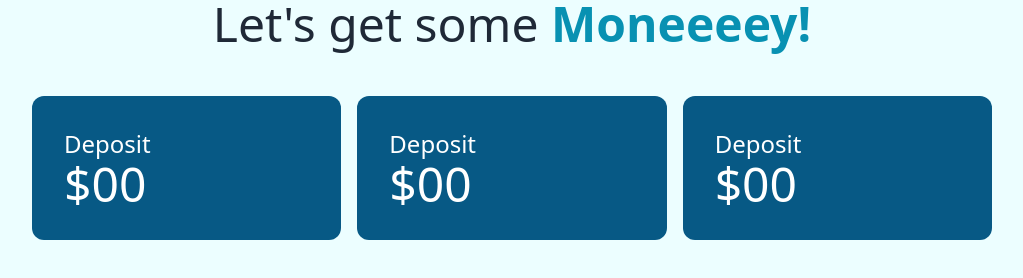
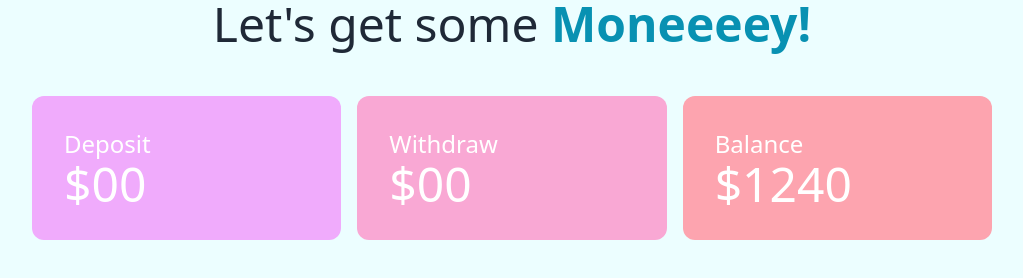
Before and after one commit to T-ahiti/module-26, a plain HTML site: page bank.html in a window 1280 px wide. Shown: the whole page, without its empty margins (128-1151 px from the left). Drawn offline with nearby package versions, Linux system fonts and the light colour scheme.

Commit message:
bg added

```diff
--- a/bank.html
+++ b/bank.html
@@ -21,24 +21,28 @@
 
                 <div class="grid grid-cols-3 gap-4 w-9/12 mx-auto text-white">
 
-                   <div class="bg-sky-800 p-8 rounded-xl">
+                   <div class="bg-fuchsia-300 p-8 rounded-xl">
                       <h4 class="text-2xl">Deposit</h4>
                       <h2 class="text-5xl">$00</h2>
                    </div>
 
-                   <div class="bg-sky-800 p-8 rounded-xl">
-                      <h4 class="text-2xl">Deposit</h4>
+                   <div class="bg-pink-300 p-8 rounded-xl">
+                      <h4 class="text-2xl">Withdraw</h4>
                       <h2 class="text-5xl">$00</h2>
                    </div>
 
-                   <div class="bg-sky-800 p-8 rounded-xl">
-                      <h4 class="text-2xl">Deposit</h4>
-                      <h2 class="text-5xl">$00</h2>
+                   <div class="bg-rose-300 p-8 rounded-xl">
+                      <h4 class="text-2xl">Balance</h4>
+                      <h2 class="text-5xl">$1240</h2>
                    </div>
 
                 </div>
 
             </div>
+        </section>
+
+        <section>
+
         </section>
     </main>
 
```
